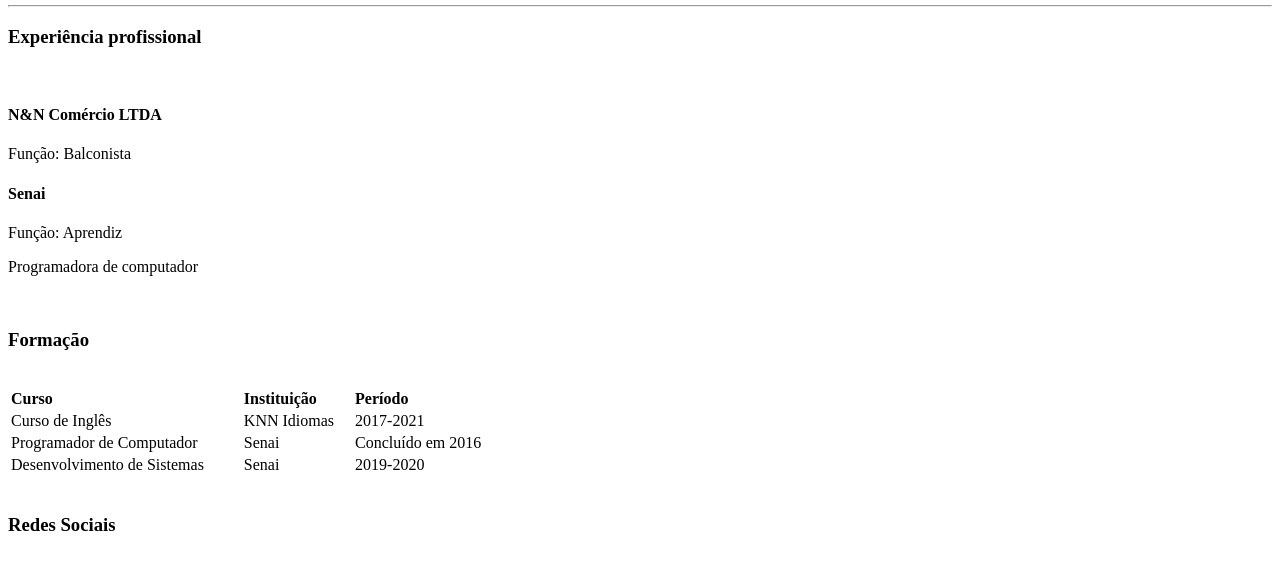
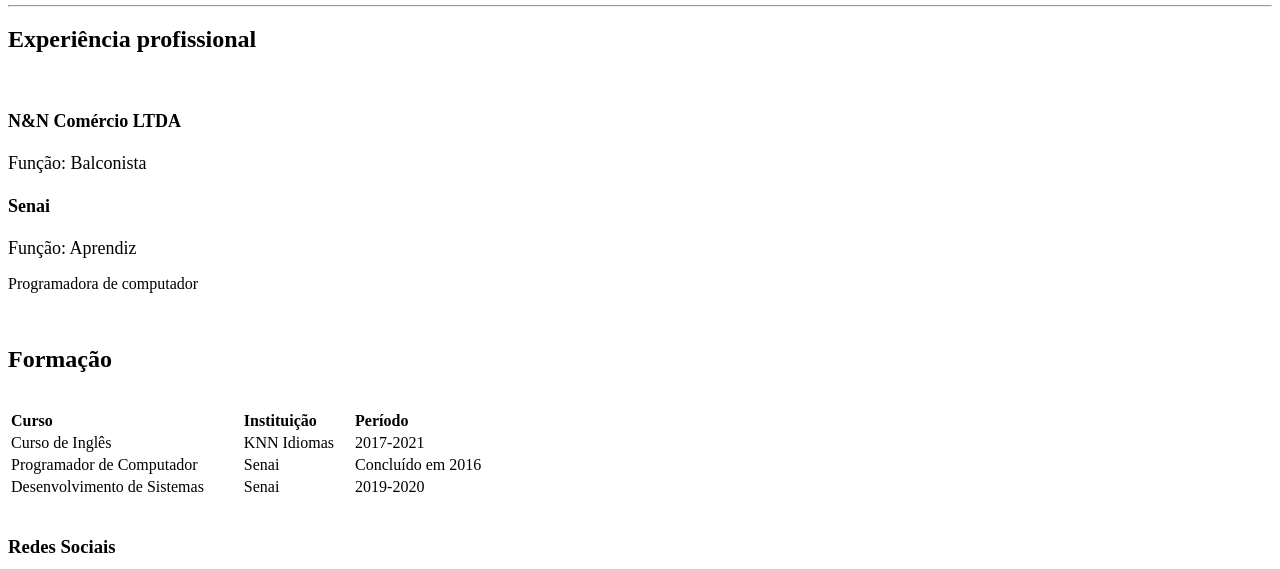
Before and after one commit to MilenaCapraro/curriculo-html, a plain HTML site: page public_html/index.html in a window 1280 px wide. Shown: the part 808-1377 px from the top of the page. Drawn offline with Linux system fonts and the light colour scheme.

Commit message:
3º Commit - tamanho das fontes

```diff
--- a/public_html/index.html
+++ b/public_html/index.html
@@ -17,7 +17,7 @@
         <h2><font face="Century">Milena Capraro</font></h2>
         <img src="img/milena.jpg" width="200"/>
 
-        <p><font size="4" font face="Arial Narrow">Solteira, 19 anos </br>
+        <p><font size="4" face="Arial Narrow">Solteira, 19 anos </br>
             Rua João Vóss Júnior, 129 - Guarani </br>
             Cep: 88350-685 - Brusque/SC </br>
             <!--HREF = serve para colocar um link dentro-->
@@ -32,29 +32,29 @@
         <!--Os comentários são feitos com CTRL + SHIFT + C-->
 
         <h3>
-            <font  face = "Century">
+            <font size="5" face = "Century">
                 Experiência profissional
             </font>
         </h3> <br/>
 
         <h4>
-            <font  face = "Century">
+            <font size="4" face = "Century">
                 N&N Comércio LTDA
             </font>
         </h4>
-        <p>Função: Balconista</p>
+        <p><font size="4">Função: Balconista</font></p>
 
         <h4>
-            <font  face = "Century">
+            <font size="4" face = "Century">
                 Senai
             </font>
         </h4>
-        <p>Função: Aprendiz</p>
+        <p><font size="4">Função: Aprendiz</font></p>
        <p>Programadora de computador</p>
 
 
         <br/><h3>
-            <font  face = "Century">
+            <font size="5" face = "Century">
                 Formação
             </font>
         </h3> <br/>
```
